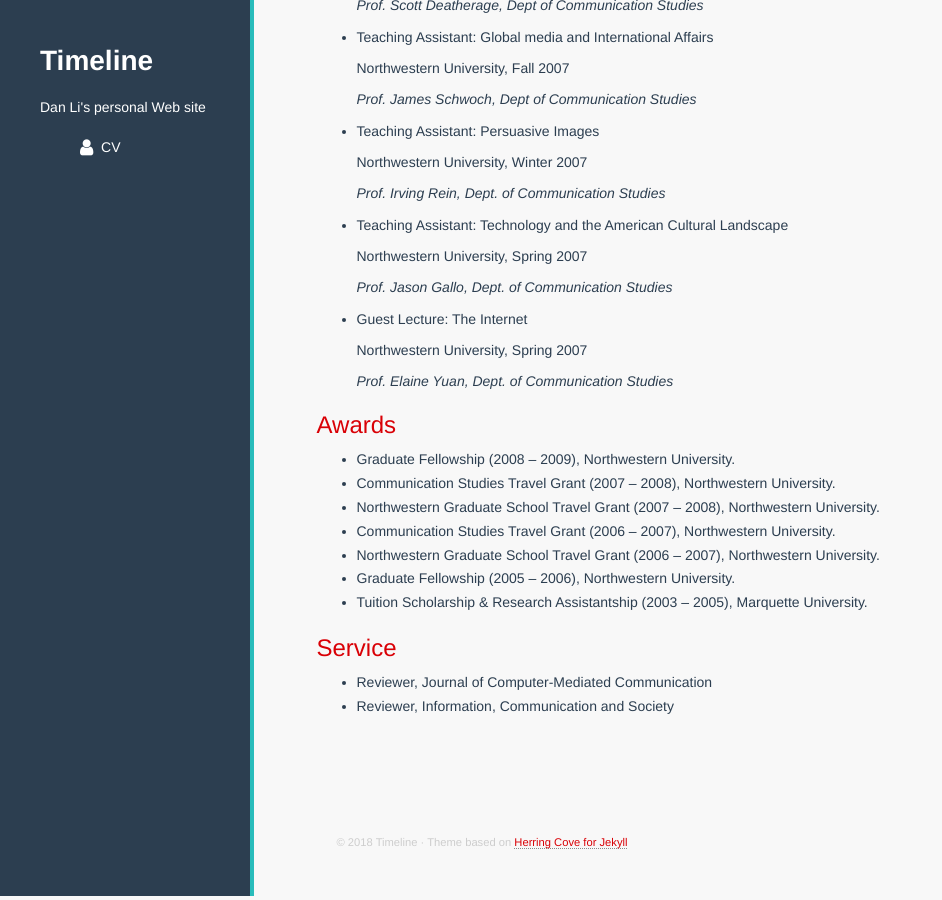
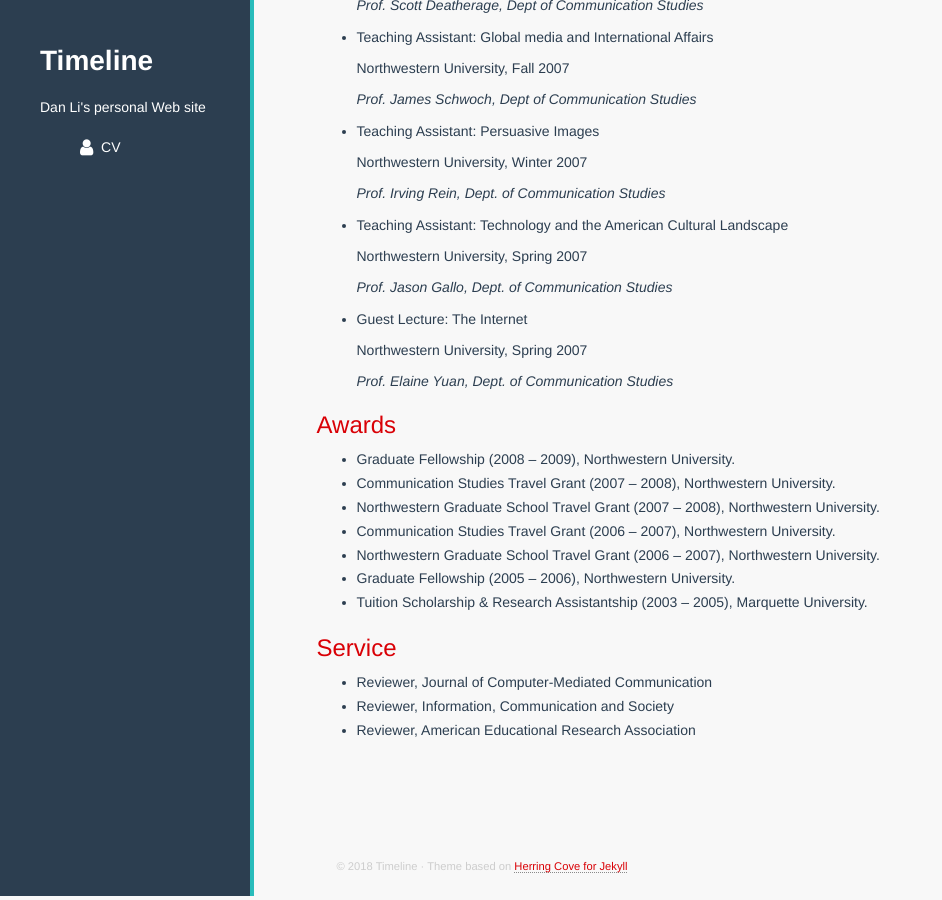
Before and after one commit to danli-ds/danliIDEA.github.io, a Jekyll site: the page built from CV/index.md, in a window 1280 px wide and 900 px high, scrolled down 3273 px. Shown: the whole window, without its empty margins (0-942 px from the left). Built offline with Jekyll 4.4.1, drawn with Linux system fonts in a browser that asks for light colours; nearby versions of some CDN libraries.

Commit message:
Add AERA reviewer

```diff
--- a/CV/index.md
+++ b/CV/index.md
@@ -161,3 +161,4 @@ Prof. Michael Havice, College of Communication
 
 - Reviewer, Journal of Computer-Mediated Communication
 - Reviewer, Information, Communication and Society
+- Reviewer, American Educational Research Association
```
